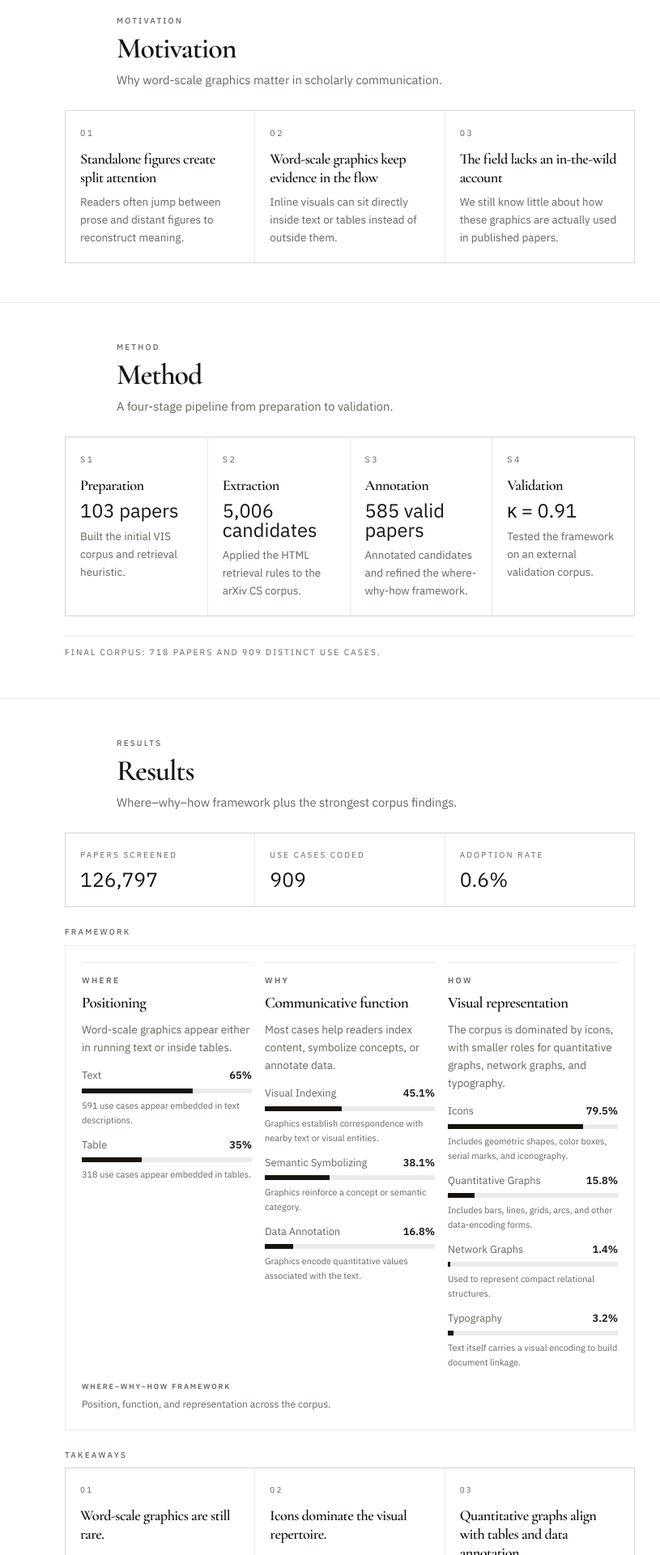
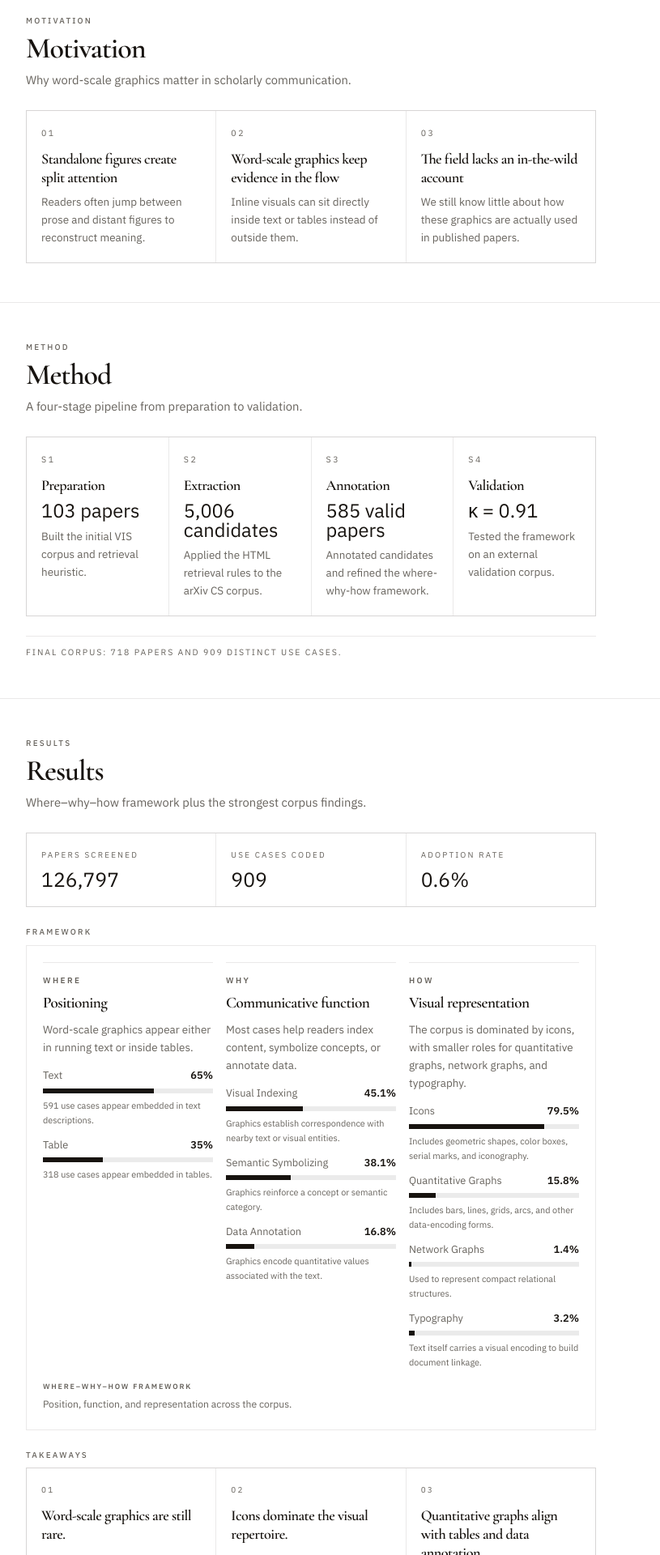
Before and after one commit to salmooonaa/graphing-inline, a Next.js app: page / in a window 1280 px wide. Shown: the part 400-2320 px from the top of the page at 81% size, without its empty margins (208-1023 px from the left). Built offline with nearby package versions, Linux system fonts and the light colour scheme.

Commit message:
style: unify homepage module alignment

```diff
--- a/src/app/globals.css
+++ b/src/app/globals.css
@@ -101,6 +101,11 @@ main {
     max-width: 52rem;
   }
 
+  .layout-module {
+    width: 100%;
+    max-width: 50rem;
+  }
+
   .layout-copy {
     width: 100%;
     max-width: 36rem;
--- a/src/components/sections/citation-section.tsx
+++ b/src/components/sections/citation-section.tsx
@@ -52,16 +52,16 @@ export function CitationSection({ content }: CitationSectionProps) {
   return (
     <section id="bibtex" className="py-10 sm:py-12">
       <Container>
-        <div className="mx-auto space-y-4 sm:space-y-5">
-          <div className="section-reveal layout-copy mx-auto space-y-3">
+        <div className="layout-module mx-auto space-y-5 sm:space-y-6">
+          <div className="section-reveal layout-copy space-y-2">
             <h2 className="text-[1.8rem] leading-[0.98] tracking-[-0.04em] text-[var(--foreground)] sm:text-[2.1rem]">
               {content.title}
             </h2>
             <div className="h-px w-full bg-[var(--line)]" />
           </div>
 
-          <div className="section-reveal reveal-delay-1 layout-utility mx-auto rounded-[0.95rem] border border-[var(--line)] bg-white px-3.5 py-3.5 sm:px-4 sm:py-4">
-            <div className="flex flex-wrap items-center justify-end gap-1.5 pb-3 sm:pb-3.5">
+          <div className="section-reveal reveal-delay-1 layout-utility rounded-[0.95rem] border border-[var(--line)] bg-white px-3.5 py-3.5 sm:px-4 sm:py-4">
+            <div className="flex flex-wrap items-center justify-start gap-1.5 pb-3 sm:pb-3.5">
               {content.bibtexDownloadHref ? (
                 <a
                   href={content.bibtexDownloadHref}
@@ -78,7 +78,7 @@ export function CitationSection({ content }: CitationSectionProps) {
             </pre>
           </div>
 
-          <div className="section-reveal reveal-delay-2 layout-copy mx-auto space-y-1">
+          <div className="section-reveal reveal-delay-2 layout-copy space-y-1">
             <p className="section-eyebrow">Citation</p>
             <p className="text-[0.72rem] leading-5 text-[var(--muted)] sm:text-[0.76rem] sm:leading-5.5">
               {content.citationText}
--- a/src/components/sections/method-section.tsx
+++ b/src/components/sections/method-section.tsx
@@ -10,8 +10,8 @@ export function MethodSection({ content }: MethodSectionProps) {
   return (
     <section id="method" className="border-b border-[var(--line)] py-10 sm:py-12">
       <Container>
-        <div className="mx-auto space-y-5 sm:space-y-6">
-          <div className="section-reveal layout-copy mx-auto space-y-2">
+        <div className="layout-module mx-auto space-y-5 sm:space-y-6">
+          <div className="section-reveal layout-copy space-y-2">
             <p className="section-eyebrow">{content.eyebrow}</p>
             <h2 className="text-[1.9rem] leading-[1] text-[var(--foreground)] sm:text-[2.25rem]">
               {content.title}
@@ -21,7 +21,7 @@ export function MethodSection({ content }: MethodSectionProps) {
             </p>
           </div>
 
-          <ol className="section-reveal reveal-delay-1 layout-band mx-auto grid gap-px overflow-hidden border border-[var(--line)] bg-[var(--line)] lg:grid-cols-4">
+          <ol className="section-reveal reveal-delay-1 layout-band grid gap-px overflow-hidden border border-[var(--line)] bg-[var(--line)] lg:grid-cols-4">
             {content.phases.map((phase, index) => (
               <li key={phase.title} className="bg-white px-4 py-4.5 sm:px-4.5 sm:py-5">
                 <p className="font-[var(--font-data)] text-[0.66rem] uppercase tracking-[0.24em] text-[var(--muted)]">
@@ -45,7 +45,7 @@ export function MethodSection({ content }: MethodSectionProps) {
           </ol>
 
           {content.note ? (
-            <p className="section-reveal reveal-delay-2 layout-band mx-auto border-t border-[var(--line)] pt-3 text-[0.66rem] uppercase tracking-[0.18em] text-[var(--muted)]">
+            <p className="section-reveal reveal-delay-2 layout-band border-t border-[var(--line)] pt-3 text-[0.66rem] uppercase tracking-[0.18em] text-[var(--muted)]">
               {content.note}
             </p>
           ) : null}
--- a/src/components/sections/problem-section.tsx
+++ b/src/components/sections/problem-section.tsx
@@ -10,8 +10,8 @@ export function ProblemSection({ content }: ProblemSectionProps) {
   return (
     <section id="motivation" className="border-b border-[var(--line)] py-10 sm:py-12">
       <Container>
-        <div className="mx-auto space-y-5 sm:space-y-6">
-          <div className="section-reveal layout-copy mx-auto space-y-2">
+        <div className="layout-module mx-auto space-y-5 sm:space-y-6">
+          <div className="section-reveal layout-copy space-y-2">
             <p className="section-eyebrow">{content.eyebrow}</p>
             <h2 className="text-[1.9rem] leading-[1] text-[var(--foreground)] sm:text-[2.25rem]">
               {content.title}
@@ -21,7 +21,7 @@ export function ProblemSection({ content }: ProblemSectionProps) {
             </p>
           </div>
 
-          <ol className="section-reveal reveal-delay-1 layout-band mx-auto grid gap-px overflow-hidden border border-[var(--line)] bg-[var(--line)] md:grid-cols-3">
+          <ol className="section-reveal reveal-delay-1 layout-band grid gap-px overflow-hidden border border-[var(--line)] bg-[var(--line)] md:grid-cols-3">
             {content.points.map((point) => (
               <li key={point.label} className="bg-white px-4 py-4.5 sm:px-4.5 sm:py-5">
                 <p className="font-[var(--font-data)] text-[0.66rem] uppercase tracking-[0.24em] text-[var(--muted)]">
--- a/src/components/sections/results-section.tsx
+++ b/src/components/sections/results-section.tsx
@@ -27,8 +27,8 @@ export function ResultsSection({
   return (
     <section id="results" className="border-b border-[var(--line)] py-10 sm:py-12">
       <Container>
-        <div className="mx-auto space-y-5 sm:space-y-6">
-          <div className="section-reveal layout-copy mx-auto space-y-2">
+        <div className="layout-module mx-auto space-y-5 sm:space-y-6">
+          <div className="section-reveal layout-copy space-y-2">
             <p className="section-eyebrow">Results</p>
             <h2 className="text-[1.9rem] leading-[1] text-[var(--foreground)] sm:text-[2.25rem]">
               Results
@@ -39,7 +39,7 @@ export function ResultsSection({
             </p>
           </div>
 
-          <dl className="section-reveal reveal-delay-1 layout-band mx-auto grid gap-px overflow-hidden border border-[var(--line)] bg-[var(--line)] md:grid-cols-3">
+          <dl className="section-reveal reveal-delay-1 layout-band grid gap-px overflow-hidden border border-[var(--line)] bg-[var(--line)] md:grid-cols-3">
             {stats.map((stat) => (
               <div key={stat.label} className="bg-white px-4 py-4.5 sm:px-4.5 sm:py-5">
                 <dt className="font-[var(--font-data)] text-[0.62rem] uppercase tracking-[0.22em] text-[var(--muted)]">
@@ -52,7 +52,7 @@ export function ResultsSection({
             ))}
           </dl>
 
-          <div className="section-reveal reveal-delay-2 layout-band mx-auto space-y-2">
+          <div className="section-reveal reveal-delay-2 layout-band space-y-2">
             <p className="section-eyebrow">{framework.eyebrow}</p>
             <FrameworkMap
               dimensions={framework.dimensions}
@@ -61,7 +61,7 @@ export function ResultsSection({
             />
           </div>
 
-          <div className="section-reveal reveal-delay-3 layout-band mx-auto space-y-2">
+          <div className="section-reveal reveal-delay-3 layout-band space-y-2">
             <p className="section-eyebrow">Takeaways</p>
             <ol className="grid gap-px overflow-hidden border border-[var(--line)] bg-[var(--line)] lg:grid-cols-3">
               {strongestFindings.map((item) => (
@@ -81,7 +81,7 @@ export function ResultsSection({
           </div>
 
           <div className="space-y-4">
-            <div className="section-reveal reveal-delay-4 layout-band mx-auto space-y-2">
+            <div className="section-reveal reveal-delay-4 layout-band space-y-2">
               <p className="section-eyebrow">Distribution</p>
               <QuantifiedFigure
                 title={findings.representationFigure.title}
@@ -90,7 +90,7 @@ export function ResultsSection({
               />
             </div>
 
-            <div className="section-reveal reveal-delay-5 layout-band mx-auto space-y-2">
+            <div className="section-reveal reveal-delay-5 layout-band space-y-2">
               <p className="section-eyebrow">Associations</p>
               <AssociationFigure
                 title={findings.associationFigure.title}
```
